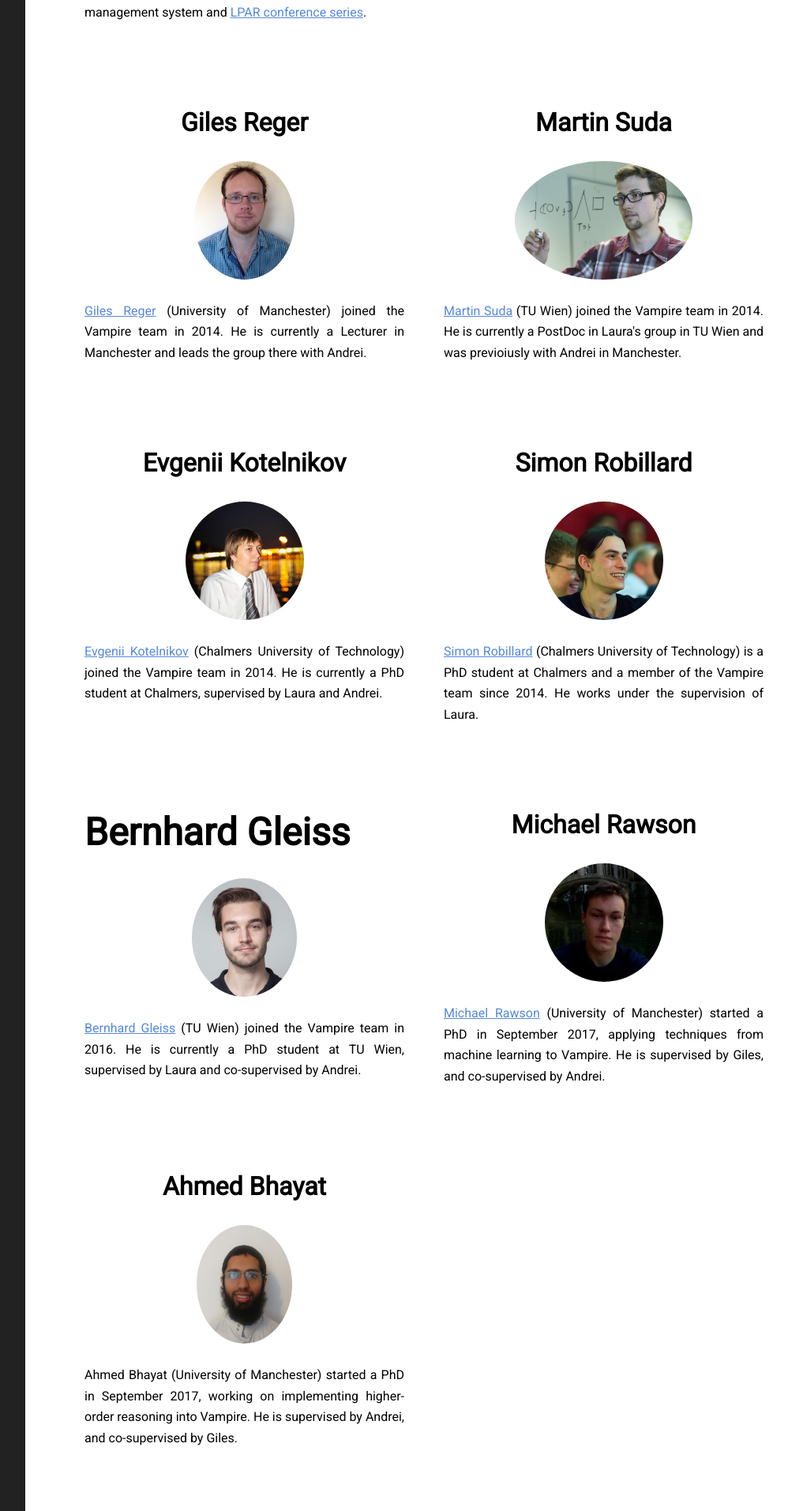
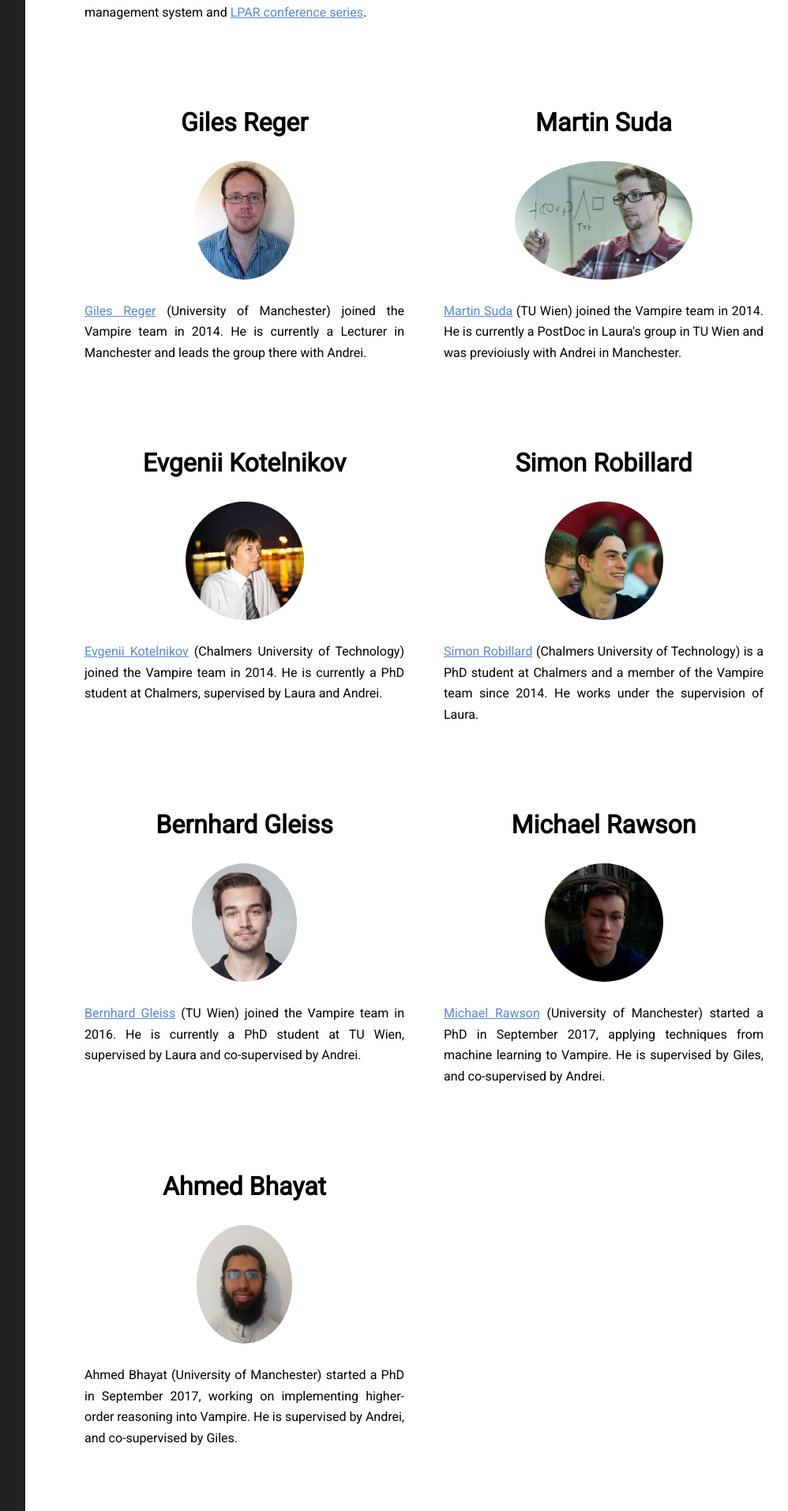
Before and after one commit to vprover/vprover.github.io, a Jekyll site: the page built from team.html, in a window 1280 px wide. Shown: the part 654-2567 px from the top of the page at 79% size, without its empty margins (268-1266 px from the left). Built offline with Jekyll 4.4.1, drawn with Linux system fonts in a browser that asks for light colours.

Commit message:
fixed markup

```diff
--- a/team.html
+++ b/team.html
@@ -65,7 +65,7 @@ He works under the supervision of Laura.
 </li>
 
 <li class="bio">
-<h1>Bernhard Gleiss</h2>
+<h2>Bernhard Gleiss</h2>
 <img alt="Bernhard Gleiss" src="/img/bgleiss.jpg">
 <p>
 {{ gleiss }} (TU Wien) joined the Vampire team in 2016.
```
